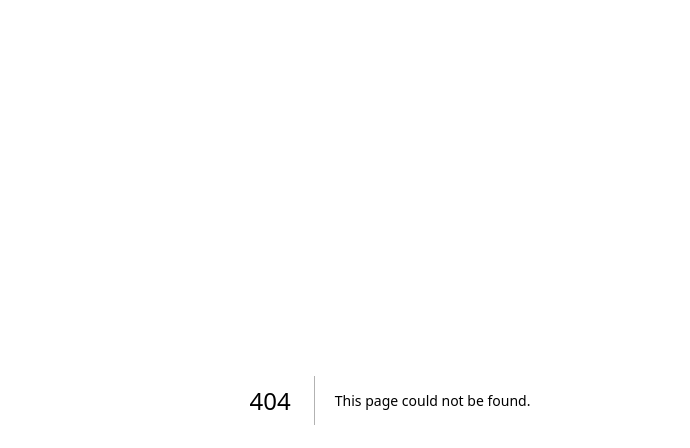
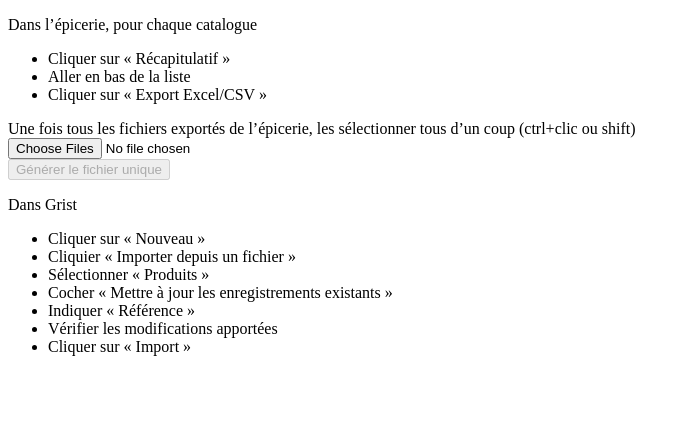
Before and after one commit to vrac-strasbourg/bon-de-commande, a Next.js app: page /importation in a window 1280 px wide. Before the commit this address had no page. Shown: the top 448 px of the page, without its empty margins (0-690 px from the left). Built offline with nearby package versions, Linux system fonts and the light colour scheme.

Commit message:
Ajoute une page pour importer les produits plus simplement

```diff
--- /dev/null
+++ b/pages/importation.js
@@ -0,0 +1,99 @@
+"use client";
+import { useState, useEffect } from "react";
+
+
+export default function Importation() {
+  const [files, setFiles] = useState([])
+  const [tarifications, setTarifications] = useState([])
+
+  function onChangeFiles(e) {
+    const ff = []
+    for (var i = 0; i < e.target.files.length; i++) {
+      ff.push(e.target.files[i])
+    }
+    setFiles(ff)
+  }
+
+  useEffect(() => {
+    setTarifications(files.map(f => {
+      return {
+        name: f.name,
+        valeur: f.name.match("coûtant") ? "coûtant" : "triple"
+      }
+    }))
+  }, [files])
+
+  function onUpdate(i, v) {
+    const tarifs = tarifications.map(t => t)
+    tarifs[i].valeur = v
+    setTarifications(tarifs)
+  }
+
+  async function onClick() {
+    const contents = await Promise.all(files.map(f => f.text()))
+    const newLines = []
+    let headersAdded = false
+    contents.forEach((content, i) => {
+      const lines = content.split("\n")
+      const h = lines.shift()
+      if (!headersAdded) {
+        headersAdded = true
+        newLines.push(`${h};Tarification;actif`)
+      }
+      lines.map(l => {
+        if (l.length) {
+          newLines.push([l, `"${tarifications[i].valeur}";true`].join(";"))
+        }
+      })
+    })
+
+    newLines.push("")
+
+    var link = document.createElement("a");
+    link.download = "Produits.csv";
+
+    // Hack changement de prix
+    const formatted = newLines.join('\n').replace(/ €/g, " €")
+    const b = new Blob([formatted]);
+    link.href = URL.createObjectURL(b);
+    link.click();
+  }
+
+  return <div>
+    <p>Dans lʼépicerie, pour chaque catalogue</p>
+    <ul>
+      <li>Cliquer sur « Récapitulatif »</li>
+      <li>Aller en bas de la liste</li>
+      <li>Cliquer sur « Export Excel/CSV »</li>
+    </ul>
+
+    <div><label htmlFor="files">Une fois tous les fichiers exportés de lʼépicerie, les sélectionner tous dʼun coup (ctrl+clic ou shift)</label></div>
+    <input id="files" type="file" multiple onChange={onChangeFiles}/>
+    {tarifications.length ? <table>
+      <thead><tr><th>Triple</th><th>Coûtant</th><th>Fichier</th></tr></thead>
+      <tbody>{
+        tarifications.map((t, i) => <tr key={t.name}>
+          <td><input name={`tarif_${i}`} type="radio"
+            onChange={(e) => onUpdate(i, e.target.value)} value="triple" checked={t.valeur == "triple"} /></td>
+          <td><input name={`tarif_${i}`} type="radio"
+            onChange={(e) => onUpdate(i, e.target.value)} value="coûtant" checked={t.valeur == "coûtant"}/></td>
+          <td>{t.name}</td>
+          </tr>)
+      }</tbody>
+      </table> : <></>
+    }
+
+    <div><button onClick={onClick} disabled={tarifications.length == 0}>Générer le fichier unique</button></div>
+
+    <p>Dans Grist</p>
+    <ul>
+      <li>Cliquer sur « Nouveau »</li>
+      <li>Cliquier « Importer depuis un fichier »</li>
+      <li>Sélectionner « Produits »</li>
+      <li>Cocher « Mettre à jour les enregistrements existants »</li>
+      <li>Indiquer « Référence »</li>
+      <li>Vérifier les modifications apportées</li>
+      <li>Cliquer sur « Import »</li>
+    </ul>
+  </div>
+}
```
